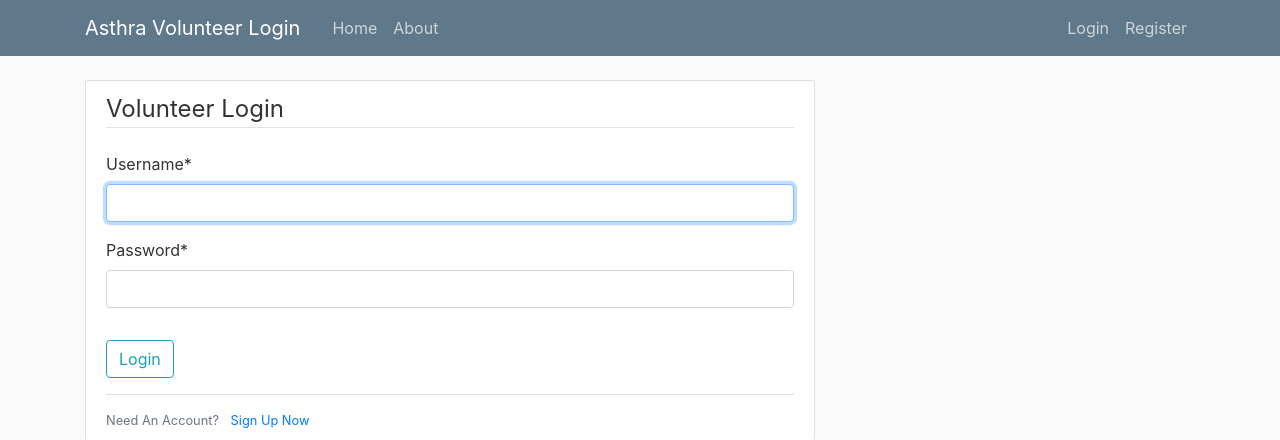
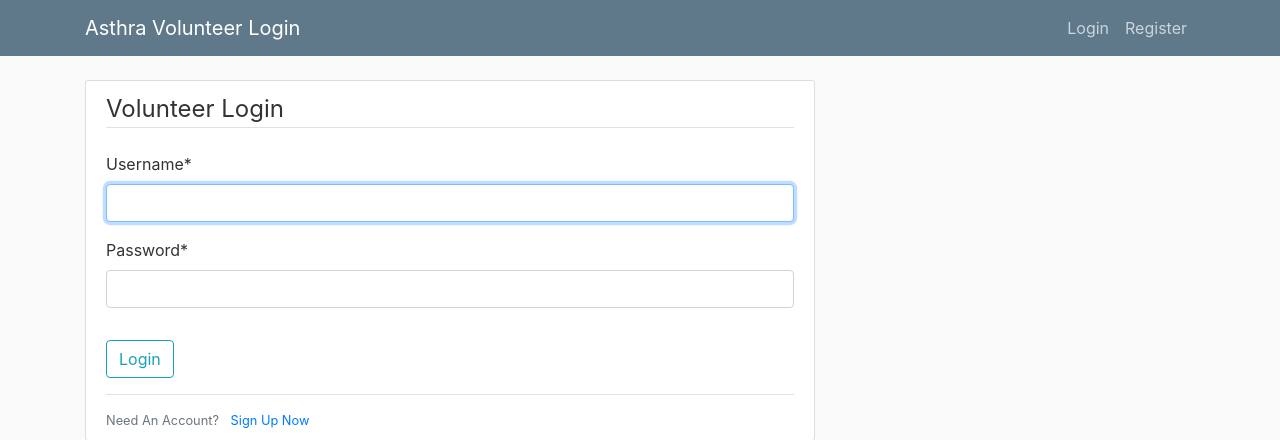
Before and after one commit to jobsonpvarghese/Asthra-Volunteer-login, a Django app: page /login/ in a window 1280 px wide. Shown: the top 440 px of the page. Run offline with Django 3.2, Linux system fonts and the light colour scheme; some libraries are stand-ins or nearby versions.

Commit message:
Add files via upload

```diff
--- a/user/templates/user/base.html
+++ b/user/templates/user/base.html
@@ -28,8 +28,6 @@
                         </button>
                         <div class="collapse navbar-collapse" id="navbarToggle">
                           <div class="navbar-nav mr-auto">
-                            <a class="nav-item nav-link" href="{% url 'Asthra-home' %}">Home</a>
-                            <a class="nav-item nav-link" href="{% url 'Asthra-about' %}">About</a>
                           </div>
                           <!-- Navbar Right Side -->
                           <div class="navbar-nav">
```
